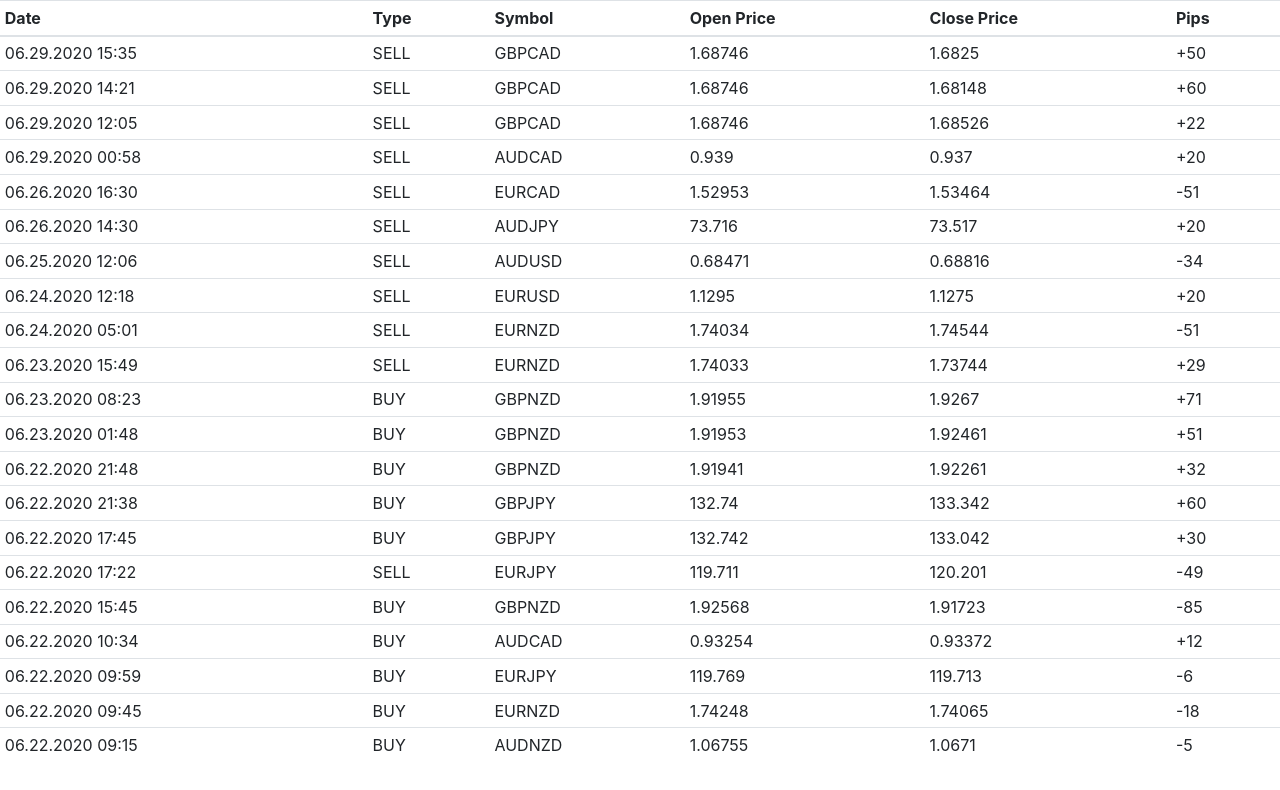
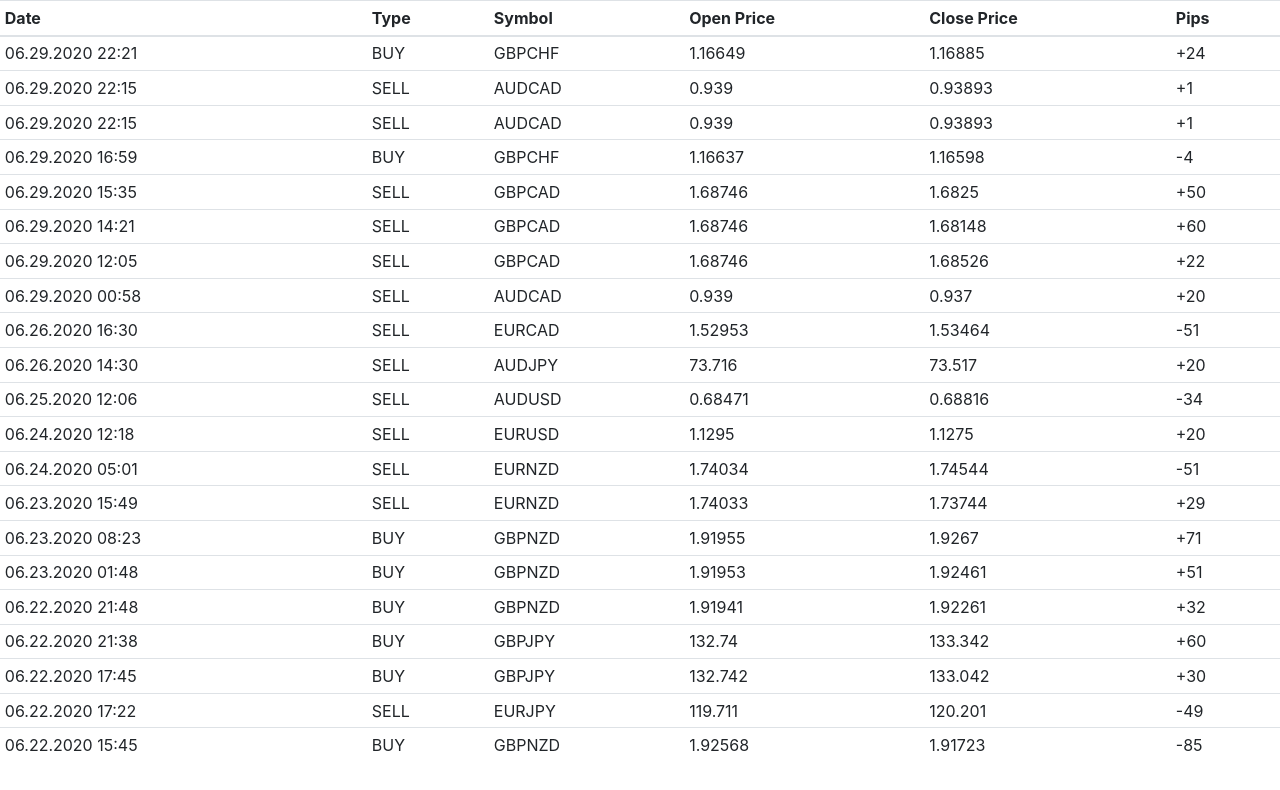
Before and after one commit to MatsForex/MTS_Website, a plain HTML site: page dataout.html in a window 1280 px wide. Drawn offline with nearby package versions, Linux system fonts and the light colour scheme.

Commit message:
update trades

```diff
--- a/dataout.html
+++ b/dataout.html
@@ -23,6 +23,38 @@
       </thead>
       <tbody>
         <tr>
+  <td>06.29.2020 22:21</td>
+  <td>BUY</td>
+  <td>GBPCHF</td>
+  <td>1.16649</td>
+  <td>1.16885</td>
+  <td>+24</td>
+</tr>
+<tr>
+  <td>06.29.2020 22:15</td>
+  <td>SELL</td>
+  <td>AUDCAD</td>
+  <td>0.939</td>
+  <td>0.93893</td>
+  <td>+1</td>
+</tr>
+<tr>
+  <td>06.29.2020 22:15</td>
+  <td>SELL</td>
+  <td>AUDCAD</td>
+  <td>0.939</td>
+  <td>0.93893</td>
+  <td>+1</td>
+</tr>
+<tr>
+  <td>06.29.2020 16:59</td>
+  <td>BUY</td>
+  <td>GBPCHF</td>
+  <td>1.16637</td>
+  <td>1.16598</td>
+  <td>-4</td>
+</tr>
+<tr>
   <td>06.29.2020 15:35</td>
   <td>SELL</td>
   <td>GBPCAD</td>
@@ -158,38 +190,6 @@
   <td>1.91723</td>
   <td>-85</td>
 </tr>
-<tr>
-  <td>06.22.2020 10:34</td>
-  <td>BUY</td>
-  <td>AUDCAD</td>
-  <td>0.93254</td>
-  <td>0.93372</td>
-  <td>+12</td>
-</tr>
-<tr>
-  <td>06.22.2020 09:59</td>
-  <td>BUY</td>
-  <td>EURJPY</td>
-  <td>119.769</td>
-  <td>119.713</td>
-  <td>-6</td>
-</tr>
-<tr>
-  <td>06.22.2020 09:45</td>
-  <td>BUY</td>
-  <td>EURNZD</td>
-  <td>1.74248</td>
-  <td>1.74065</td>
-  <td>-18</td>
-</tr>
-<tr>
-  <td>06.22.2020 09:15</td>
-  <td>BUY</td>
-  <td>AUDNZD</td>
-  <td>1.06755</td>
-  <td>1.0671</td>
-  <td>-5</td>
-</tr>
 
       </tbody>
 
```
